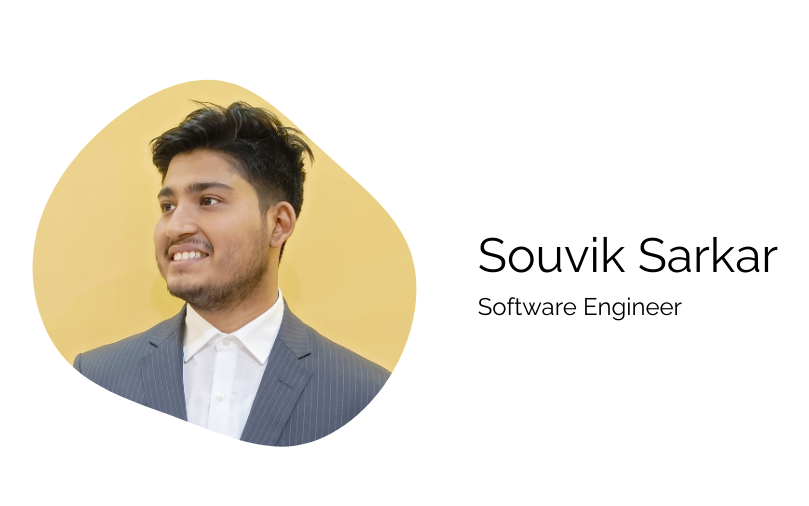
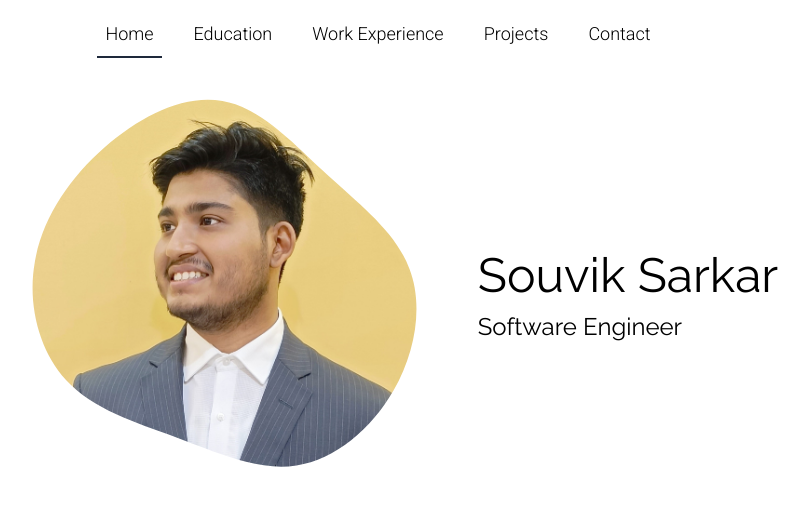
Before and after one commit to souviks22/portfolio, a Next.js app: page / in a window 1280 px wide. Shown: the top 506 px of the page, without its empty margins (262-1071 px from the left). Built offline with nearby package versions, Linux system fonts and the light colour scheme.

Commit message:
Basic navbar is ready

```diff
--- a/components/home/Title.js
+++ b/components/home/Title.js
@@ -1,13 +1,16 @@
-import Image from "next/image"
 import { Raleway } from "next/font/google"
 
-const raleway = Raleway({
-    subsets: ['latin']
-})
+import Head from "next/head"
+import Image from "next/image"
+
+const raleway = Raleway({ subsets: ['latin'] })
 
 export default function Title() {
-    return (<div className="flex justify-center items-center p-2">
-        <div className="mask">
+    return (<div className="flex justify-center items-center p-2 m-5 select-none">
+        <Head>
+            <title>Souvik Sarkar | Home</title>
+        </Head>
+        <div className="mask pointer-events-none">
             <Image
                 src={"/portrait.jpg"}
                 alt={"Souvik Sarkar"}
--- /dev/null
+++ b/components/nav/NavLink.js
@@ -0,0 +1,10 @@
+import { useRouter } from "next/router"
+
+import Link from "next/link"
+
+export default function NavLink({ label, href }) {
+    const { pathname } = useRouter()
+    return (<Link href={href} className={`p-2 mx-3 ${href === pathname && 'border-b-2'} border-slate-800 hover:border-b-2`}>
+        <span className="text-center">{label}</span>
+    </Link>)
+}
--- a/components/nav/Navbar.js
+++ b/components/nav/Navbar.js
@@ -1,3 +1,15 @@
-export default function Navbar(){
+import { Roboto } from "next/font/google"
 
+import NavLink from "./NavLink"
+
+const roboto = Roboto({ subsets: ['latin'], weight: '300' })
+
+export default function Navbar() {
+    return (<div className={`fixed top-0 z-10 flex justify-center w-full ${roboto.className} text-lg p-3 select-none`}>
+        <NavLink label={'Home'} href={'/'} />
+        <NavLink label={'Education'} href={'/education'} />
+        <NavLink label={'Work Experience'} href={'/work-experience'} />
+        <NavLink label={'Projects'} href={'projects'} />
+        <NavLink label={'Contact'} href={'contact'} />
+    </div>)
 }
--- a/package.json
+++ b/package.json
@@ -10,6 +10,7 @@
   },
   "dependencies": {
     "autoprefixer": "10.4.16",
+    "framer-motion": "^10.17.3",
     "next": "14.0.4",
     "postcss": "8.4.32",
     "react": "18.2.0",
--- a/pages/_app.js
+++ b/pages/_app.js
@@ -1,6 +1,11 @@
 import '@/styles/globals.css'
 import '@/styles/mask.css'
 
+import Navbar from '@/components/nav/Navbar'
+
 export default function App({ Component, pageProps }) {
-  return <Component {...pageProps} />
+  return (<>
+    <Navbar />
+    <Component {...pageProps} />
+  </>)
 }
```
Also changed, not shown: 1 other file (tests, documents, lock files or other folders).
